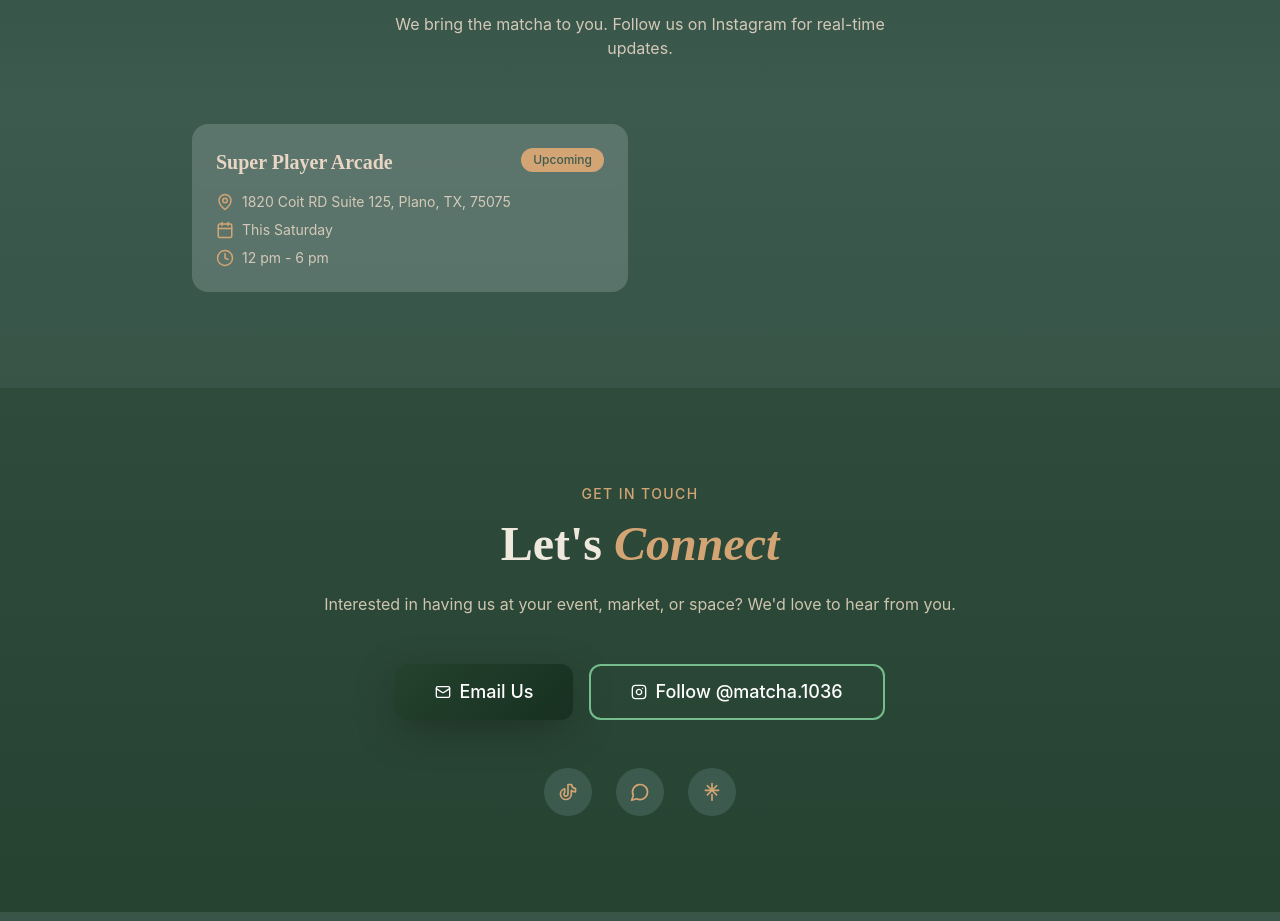
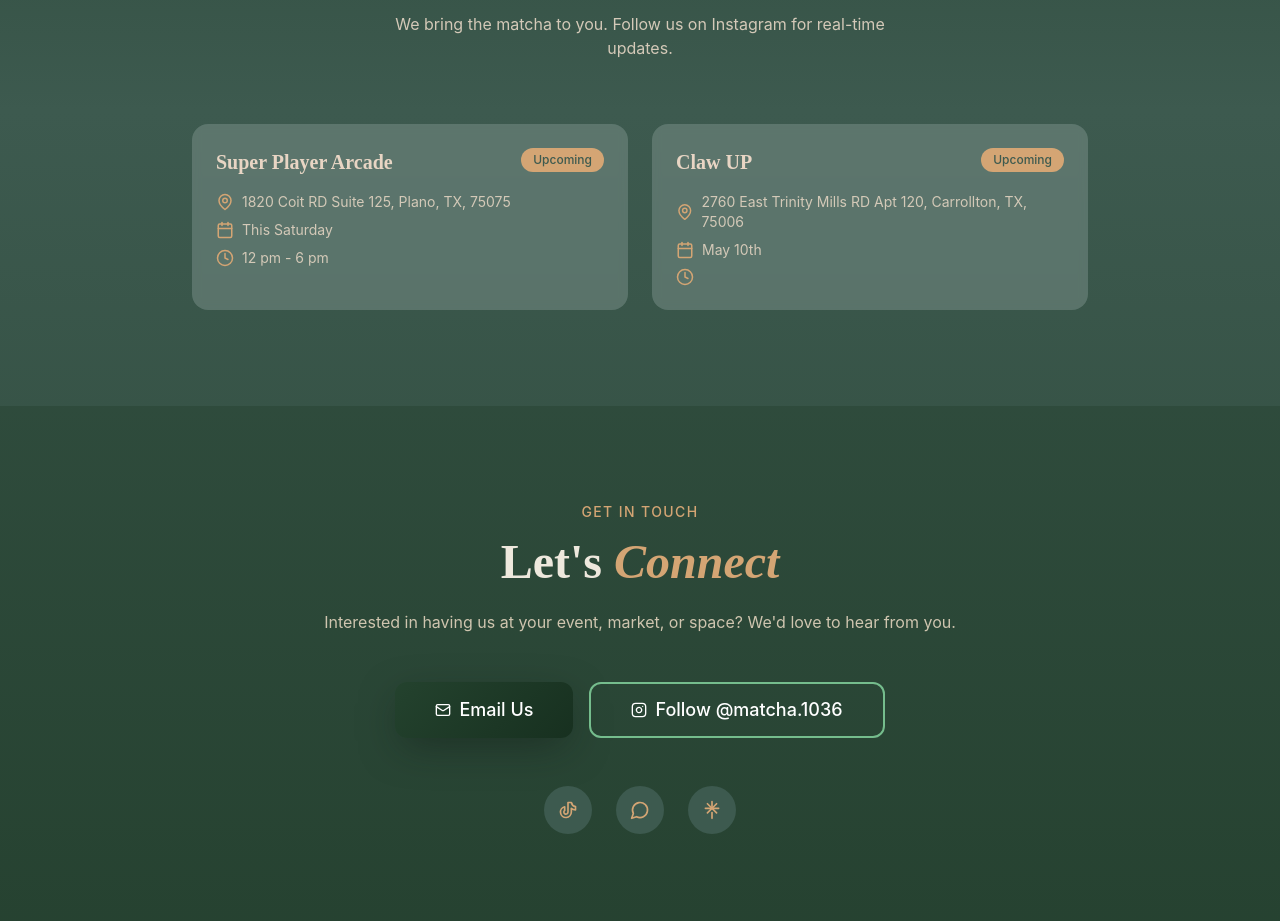
Before and after one commit to bradlyhayes12/matcha_1036, a React (Vite) app: page / in a window 1280 px wide. Shown: the part 1712-2633 px from the top of the page. Built offline with nearby package versions, Linux system fonts and the light colour scheme.

Commit message:
Updated Locations.tsx

```diff
--- a/src/components/Locations.tsx
+++ b/src/components/Locations.tsx
@@ -7,6 +7,12 @@ const locations = [
     address: "1820 Coit RD Suite 125, Plano, TX, 75075",
     date: "This Saturday",
     time: "12 pm - 6 pm",
+    upcoming: true,
+  },
+  {
+    name: "Claw UP",
+    address: "2760 East Trinity Mills RD Apt 120, Carrollton, TX,  75006",
+    date: "May 10th",
     upcoming: true,
   }
 ];
```
